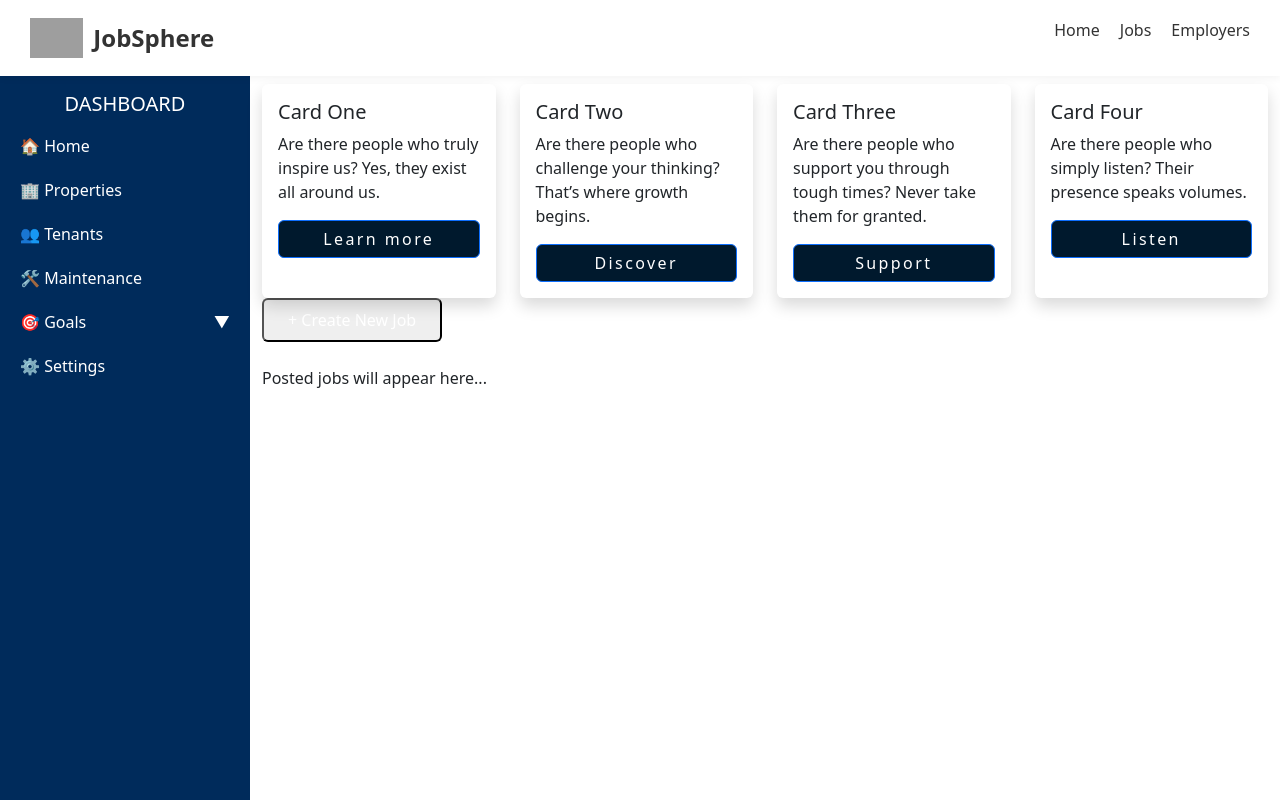
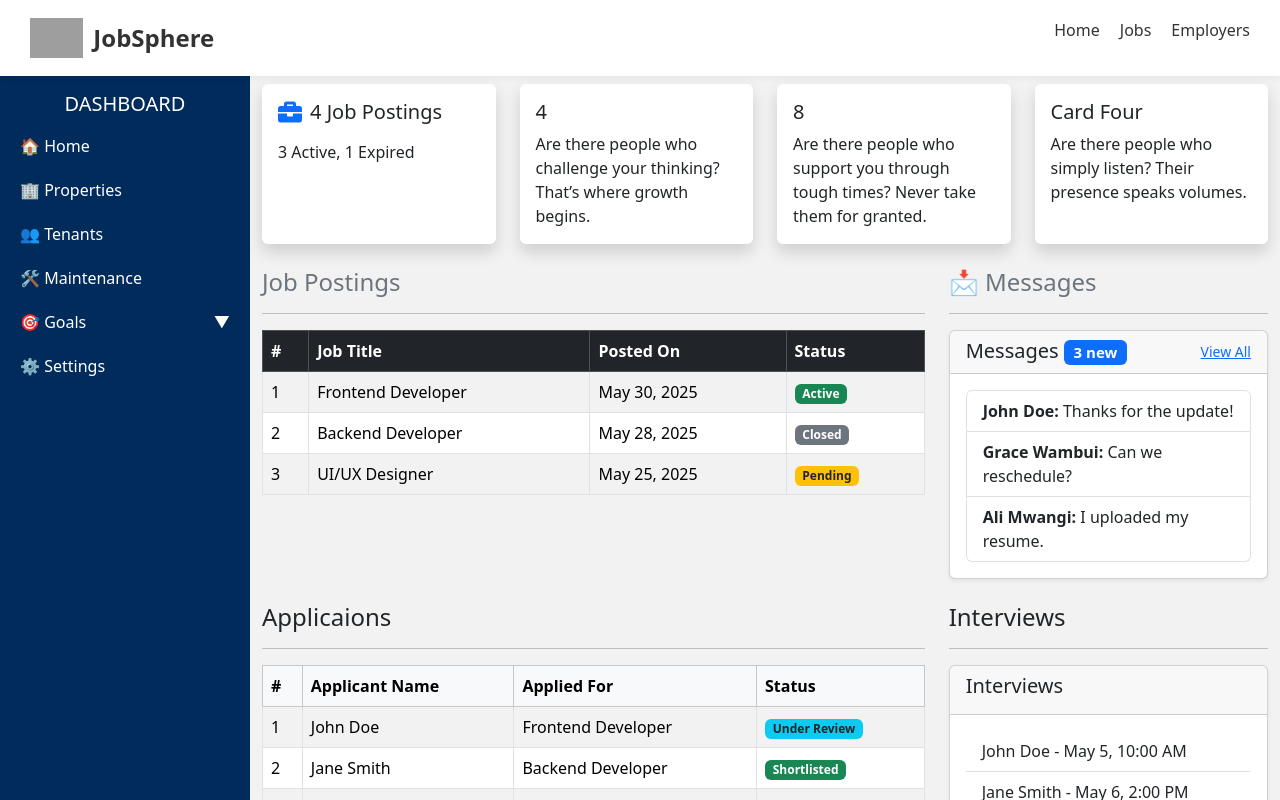
Before and after one commit to Manucho661/JobSphere, a React (Vite) app in the folder front-end/: page /employers/dashboard in a window 1280 px wide. Shown: the top 800 px of the page. Built offline with nearby package versions, Linux system fonts and the light colour scheme; grey boxes are pictures that could not be loaded.

Commit message:
Add summary section on employer's dashboard

```diff
--- a/front-end/package.json
+++ b/front-end/package.json
@@ -18,6 +18,7 @@
     "lucide-react": "^0.511.0",
     "react": "^19.0.0",
     "react-dom": "^19.0.0",
+    "react-icons": "^5.5.0",
     "react-router-dom": "^7.4.0",
     "tailwindcss": "^4.0.12"
   },
--- a/front-end/src/pages/employers/dashboard.jsx
+++ b/front-end/src/pages/employers/dashboard.jsx
@@ -1,7 +1,7 @@
 import React, { useState } from 'react';
 import CreateJobModal from '../../components/employers/CreateJobModal';
 import employerSidebar from '../../components/employers/employerSidebar';
-
+import { FaBriefcase } from "react-icons/fa";
 import "./employers.css";
 
 const EmployerDashboard = () => {
@@ -30,46 +30,157 @@ const EmployerDashboard = () => {
       <div className='main'>
         <div className='container mt-2'>
           <div class="row">
-
+            <div className="col-md-3">
+              <div className="card border-0 shadow h-100">
+                <div className="card-body d-flex flex-column">
+                  <div className="d-flex align-items-center mb-3">
+                    <FaBriefcase size={24} className="me-2 text-primary"/>
+                    <h5 className="card-title mb-0">4 Job Postings</h5>
+                  </div>
+                  <p className="card-text">3 Active, 1 Expired</p>
+                  {/* <a href="#" className="btn btn-primary mt-auto">Manage</a> */}
+                </div>
+              </div>
+            </div>
+            <div class="col-md-3">
+              <div class="card  border-0 shadow h-100">
+                <div class="card-body d-flex flex-column ">
+                  <h5 class="card-title">4</h5>
+                  <p class="card-text">Are there people who challenge your thinking? That’s where growth begins.</p>
+                  {/* <a href="#" class="btn btn-primary">Discover</a> */}
+                </div>
+              </div>
+            </div>
             <div class="col-md-3">
               <div class="card  border-0 shadow h-100">
                 <div class="card-body d-flex flex-column">
-          <h5 class="card-title">Card One</h5>
-          <p class="card-text">Are there people who truly inspire us? Yes, they exist all around us.</p>
-          <a href="#" class="btn btn-primary">Learn more</a>
+                  <h5 class="card-title">8</h5>
+                  <p class="card-text">Are there people who support you through tough times? Never take them for granted.</p>
+                  {/* <a href="#" class="btn btn-primary">Support</a> */}
                 </div>
               </div>
             </div>
-
-
-    <div class="col-md-3">
-      <div class="card  border-0 shadow h-100">
-        <div class="card-body d-flex flex-column ">
-          <h5 class="card-title">Card Two</h5>
-          <p class="card-text">Are there people who challenge your thinking? That’s where growth begins.</p>
-          <a href="#" class="btn btn-primary">Discover</a>
-        </div>
-      </div>
-    </div>
-
-
-    <div class="col-md-3">
-      <div class="card  border-0 shadow h-100">
-        <div class="card-body d-flex flex-column">
-          <h5 class="card-title">Card Three</h5>
-          <p class="card-text">Are there people who support you through tough times? Never take them for granted.</p>
-          <a href="#" class="btn btn-primary">Support</a>
-        </div>
-      </div>
-    </div>
-
-
             <div class="col-md-3">
               <div class="card border-0 shadow h-100">
                 <div class="card-body  d-flex flex-column ">
                   <h5 class="card-title">Card Four</h5>
                   <p class="card-text">Are there people who simply listen? Their presence speaks volumes.</p>
-          <a href="#" class="btn btn-primary">Listen</a>
+                  {/* <a href="#" class="btn btn-primary">Listen</a> */}
+                </div>
+              </div>
+            </div>
+          </div>
+          <div className='row mt-4'>
+
+            <div className='col-md-8'>
+              <h4 className='text-secondary'>Job Postings</h4>
+              <hr />
+              <table class="table table-striped table-bordered table-hover">
+                <thead class="table-dark">
+                  <tr>
+                    <th>#</th>
+                    <th>Job Title</th>
+                    <th>Posted On</th>
+                    <th>Status</th>
+                  </tr>
+                </thead>
+                <tbody>
+                  <tr>
+                    <td>1</td>
+                    <td>Frontend Developer</td>
+                    <td>May 30, 2025</td>
+                    <td><span class="badge bg-success">Active</span></td>
+                  </tr>
+                  <tr>
+                    <td>2</td>
+                    <td>Backend Developer</td>
+                    <td>May 28, 2025</td>
+                    <td><span class="badge bg-secondary">Closed</span></td>
+                  </tr>
+                  <tr>
+                    <td>3</td>
+                    <td>UI/UX Designer</td>
+                    <td>May 25, 2025</td>
+                    <td><span class="badge bg-warning text-dark">Pending</span></td>
+                  </tr>
+                </tbody>
+              </table>
+            </div>
+            <div className='col-4'>
+              <h4 className='text-secondary'>📩 Messages</h4>
+              <hr />
+              <div class="card mb-4 shadow-sm">
+                <div class="card-header d-flex justify-content-between align-items-center">
+                  <h5 class="mb-0">Messages <span class="badge bg-primary">3 new</span></h5>
+                  <a href="/messages" class="small">View All</a>
+                </div>
+                <div class="card-body">
+
+                  <ul class="list-group">
+                    <li class="list-group-item">
+                      <strong>John Doe:</strong> Thanks for the update!
+                    </li>
+                    <li class="list-group-item">
+                      <strong>Grace Wambui:</strong> Can we reschedule?
+                    </li>
+                    <li class="list-group-item">
+                      <strong>Ali Mwangi:</strong> I uploaded my resume.
+                    </li>
+                  </ul>
+                </div>
+              </div>
+            </div>
+          </div>
+
+          <div className='row'>
+
+            <div className='col-md-8'>
+              <h4>Applicaions</h4>
+              <hr />
+              <table class="table table-striped table-bordered table-hover">
+                <thead class="table-light">
+                  <tr>
+                    <th>#</th>
+                    <th>Applicant Name</th>
+                    <th>Applied For</th>
+                    <th>Status</th>
+                  </tr>
+                </thead>
+                <tbody>
+                  <tr>
+                    <td>1</td>
+                    <td>John Doe</td>
+                    <td>Frontend Developer</td>
+                    <td><span class="badge bg-info text-dark">Under Review</span></td>
+                  </tr>
+                  <tr>
+                    <td>2</td>
+                    <td>Jane Smith</td>
+                    <td>Backend Developer</td>
+                    <td><span class="badge bg-success">Shortlisted</span></td>
+                  </tr>
+                  <tr>
+                    <td>3</td>
+                    <td>Ali Mwangi</td>
+                    <td>UI/UX Designer</td>
+                    <td><span class="badge bg-danger">Rejected</span></td>
+                  </tr>
+                </tbody>
+              </table>
+            </div>
+            <div className='col-md-4'>
+               <h4>Interviews</h4>
+              <hr />
+              <div class="card shadow-sm"style={{ flex: '1 1 45%', minWidth: '300px' }} >
+                <div class="card-header">
+                  <h5>Interviews</h5>
+                </div>
+                <div class="card-body">
+                  <ul class="list-group list-group-flush">
+                    <li class="list-group-item">John Doe - May 5, 10:00 AM</li>
+                    <li class="list-group-item">Jane Smith - May 6, 2:00 PM</li>
+                    <li class="list-group-item">Grace Wambui - May 7, 11:00 AM</li>
+                  </ul>
                 </div>
               </div>
             </div>
--- a/front-end/src/pages/employers/employers.css
+++ b/front-end/src/pages/employers/employers.css
@@ -7,6 +7,7 @@
     "sidebar main";
      max-width: 100vw;
     min-height: 100vh;
+       background-color: rgba(128,128,128, 0.1);
 }
 
 .sidebar {
```
Also changed, not shown: 1 other file (tests, documents, lock files or other folders). Lines whose indentation alone changed are shown as unchanged.
